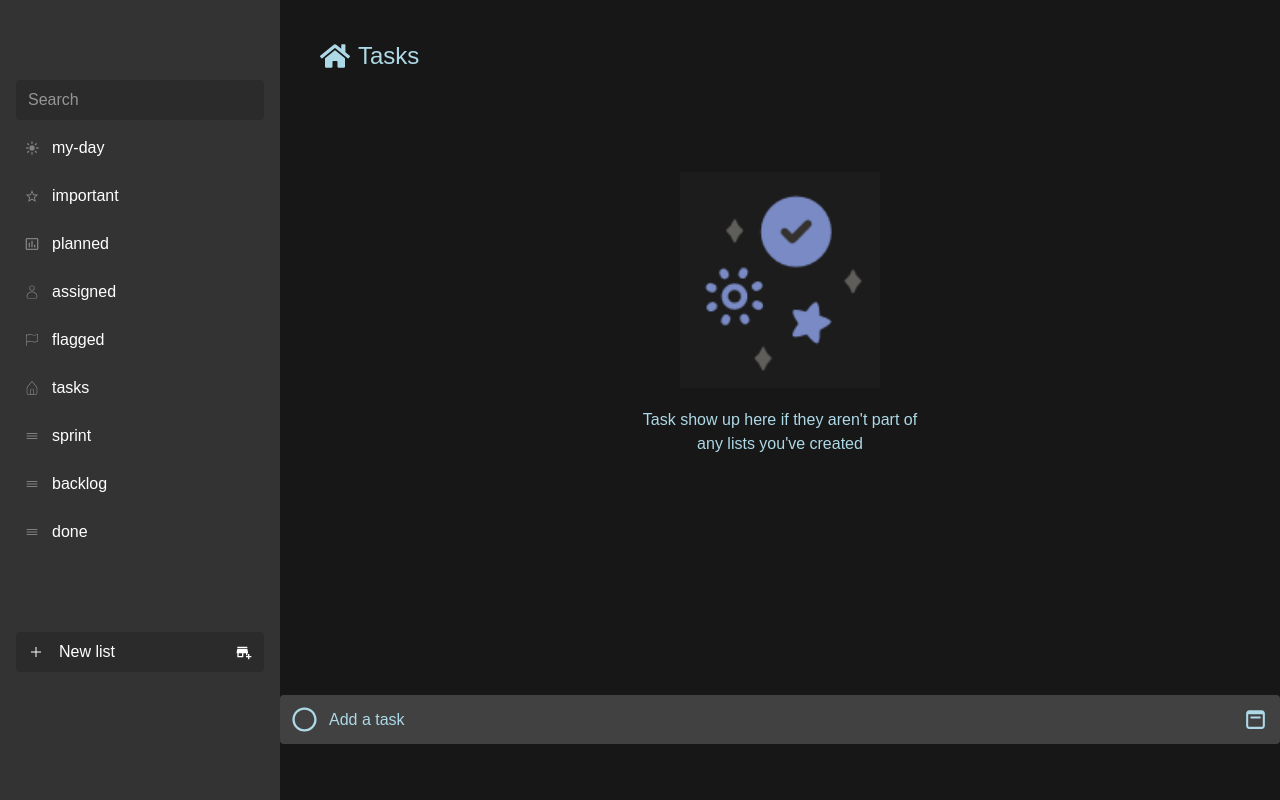
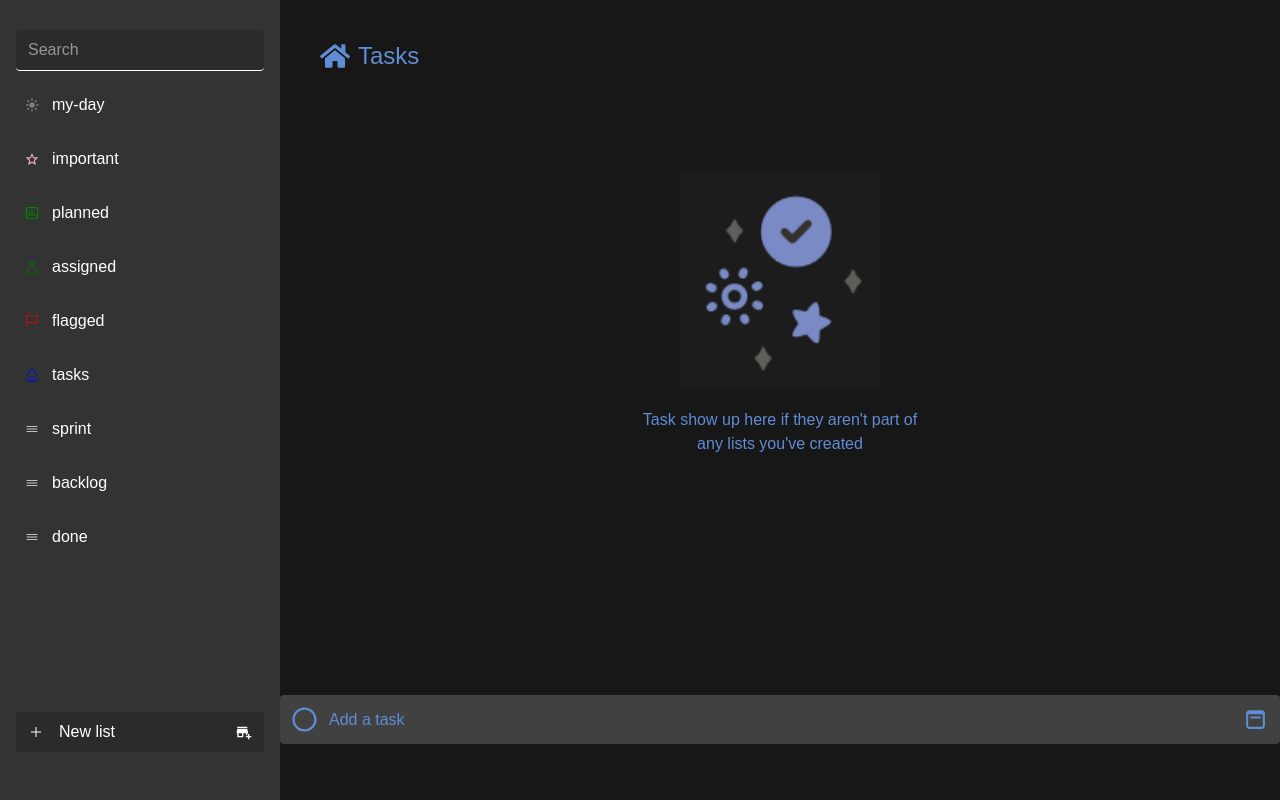
Before and after one commit to v-asad/todo-ext, a Next.js app: page / in a window 1280 px wide. Built offline with nearby package versions, Linux system fonts and the light colour scheme.

Commit message:
fix issues in sidebar

```diff
--- a/src/app/Sidebar.tsx
+++ b/src/app/Sidebar.tsx
@@ -11,66 +11,75 @@ interface SidebarItem {
   id: string;
   Icon: React.ComponentType<{ color?: string }>;
   text: string;
+  color: string;
 }
 
 const sidebarItems: SidebarItem[] = [
-  { id: "my-day", Icon: TbBrightnessUpFilled, text: "My Day" },
+  { id: "my-day", Icon: TbBrightnessUpFilled, text: "My Day", color: "grey" },
   {
     id: "important",
     Icon: IoMdStarOutline,
     text: "Important",
+    color: "pink",
   },
   {
     id: "planned",
     Icon: MdInsertChartOutlined,
     text: "Planned",
+    color: "green",
   },
   {
     id: "assigned",
     Icon: CiUser,
     text: "Assigned to me",
+    color: "green",
   },
   {
     id: "flagged",
     Icon: CiFlag1,
     text: "Flagged email",
+    color: "red",
   },
   {
     id: "tasks",
     Icon: CiHome,
     text: "Tasks",
+    color: "blue",
   },
 
   {
     id: "sprint",
     Icon: IoReorderThreeOutline,
     text: "Current Sprint",
+    color: "#c2c1c1",
   },
   {
     id: "backlog",
     Icon: IoReorderThreeOutline,
     text: "BackLog",
+    color: "#c2c1c1",
   },
   {
     id: "done",
     Icon: IoReorderThreeOutline,
     text: "Done",
+    color: "#c2c1c1",
   },
 ];
 
 const Sidebar = () => {
   const [activeItem, setActiveItem] = useState<string>("Tasks");
   return (
-    <div className="flex flex-col h-screen bg-[black]/80 text-white w-full max-w-[280px] px-4 justify-center items-start gap-[80px]">
-      <div className="w-full flex flex-col gap-2 justify-center items-start">
+    <div className="h-full flex flex-col bg-[black]/80 text-white w-full max-w-[280px] pt-[30px] px-4 justify-between items-start">
+      <div className="w-full flex flex-col gap-1 justify-center items-start ">
         <input
           type="search"
           placeholder="Search"
-          className="w-full px-3 py-2 rounded bg-[#2B2B2B] text-white focus:outline-none"
+          className="w-full px-3 py-2 rounded bg-[#2B2B2B] text-white focus:outline-non border-b-[0.5px]"
         />
 
         {sidebarItems.map((item, i) => (
-          <ul key={i} className="space-y-2 w-full">
+          <ul key={i} className="space-y-2 w-full pt-[10px]">
             <li
               onClick={() => setActiveItem(item.id)}
               data-active={activeItem === item.id ? "true" : "false"}
@@ -78,7 +87,7 @@ const Sidebar = () => {
                 activeItem === item.id ? "bg-[#535353]" : ""
               }`}
             >
-              <item.Icon color={activeItem === item.id ? "yellow" : "grey"} />
+              <item.Icon color={item.color} />
               <span>{item.id}</span>
             </li>
           </ul>
--- a/src/app/components/TaskLists/index.tsx
+++ b/src/app/components/TaskLists/index.tsx
@@ -8,6 +8,12 @@ interface TaskListProps {
   onTaskStatusChange: (index: number) => void;
   onTaskDelete: (id: string) => void;
 }
+const handleTaskDelete = (id: string, onTaskDelete: (id: string) => void) => {
+  return (e: React.MouseEvent<HTMLButtonElement, MouseEvent>) => {
+    e.stopPropagation();
+    onTaskDelete(id);
+  };
+};
 
 const TaskLists = ({
   tasks,
@@ -39,12 +45,7 @@ const TaskLists = ({
               <p className="text-xs text-gray-400">{item.date}</p>
             </div>
           </div>
-          <button
-            onClick={(e) => {
-              e.stopPropagation();
-              onTaskDelete(item.id);
-            }}
-          >
+          <button onClick={handleTaskDelete(item.id, onTaskDelete)}>
             <RiDeleteBin6Line className="w-[20px] h-[20px]" />
           </button>
         </div>
--- a/src/app/layout.tsx
+++ b/src/app/layout.tsx
@@ -30,7 +30,7 @@ export default function RootLayout({
         className={`${geistSans.variable} ${geistMono.variable} antialiased`}
       >
         <div className="flex justify-start">
-          <main className="flex w-full">
+          <main className=" flex w-full justify-center items-start">
             <Sidebar />
             {children}
           </main>
--- a/src/app/page.tsx
+++ b/src/app/page.tsx
@@ -82,9 +82,9 @@ export default function Home() {
       <div>
         <div className="flex gap-2 items-center">
           <button onClick={handleAddTask}>
-            <FaHome className="w-[30px] h-[30px]" color="lightblue" />
+            <FaHome className="w-[30px] h-[30px]" color="#608cd4" />
           </button>
-          <h1 className="text-2xl text-[lightblue]">Tasks</h1>
+          <h1 className="text-2xl text-[#608cd4]">Tasks</h1>
         </div>
         {tasks.length === 0 && (
           <div className="w-full flex flex-col gap-[20px] justify-center items-center mt-[100px]">
@@ -94,7 +94,7 @@ export default function Home() {
               height={200}
               src={"/assets/taskimg.PNG"}
             />
-            <p className="text-[lightblue] w-full max-w-[300px] text-center">
+            <p className="text-[#608cd4] w-full max-w-[300px] text-center">
               Task show up here if they aren't part of any lists you've created
             </p>
           </div>
@@ -111,19 +111,19 @@ export default function Home() {
           <div className="w-full flex justify-between items-center max-w-[1000px] bg-[grey]/40 p-3 rounded absolute bottom-14">
             <div className="w-full flex gap-3 justify-start items-center">
               <button onClick={handleAddTask}>
-                <FaRegCircle color="lightblue" className="h-[25px] w-[25px] " />
+                <FaRegCircle color="#608cd4" className="h-[25px] w-[25px] " />
               </button>
               <input
                 value={taskTitle}
                 onChange={handleChange}
                 placeholder="Add a task"
-                className="w-full rounded text-[lightblue] outline-none placeholder:text-[lightblue]"
+                className="w-full rounded text-[#608cd4] outline-none placeholder:text-[#608cd4]"
               />
             </div>
 
             <div className="w-full flex justify-end items-center">
               <button onClick={() => setShowDateMenu(!showDateMenu)}>
-                <CgCalendar color="lightblue" className="w-[25px] h-[25px]" />
+                <CgCalendar color="#608cd4" className="w-[25px] h-[25px]" />
               </button>
               {taskDate && (
                 <span className="text-sm text-white ml-2">
```
Also changed, not shown: src/app/components/modals/drawer.tsx (+1 -6 lines).
